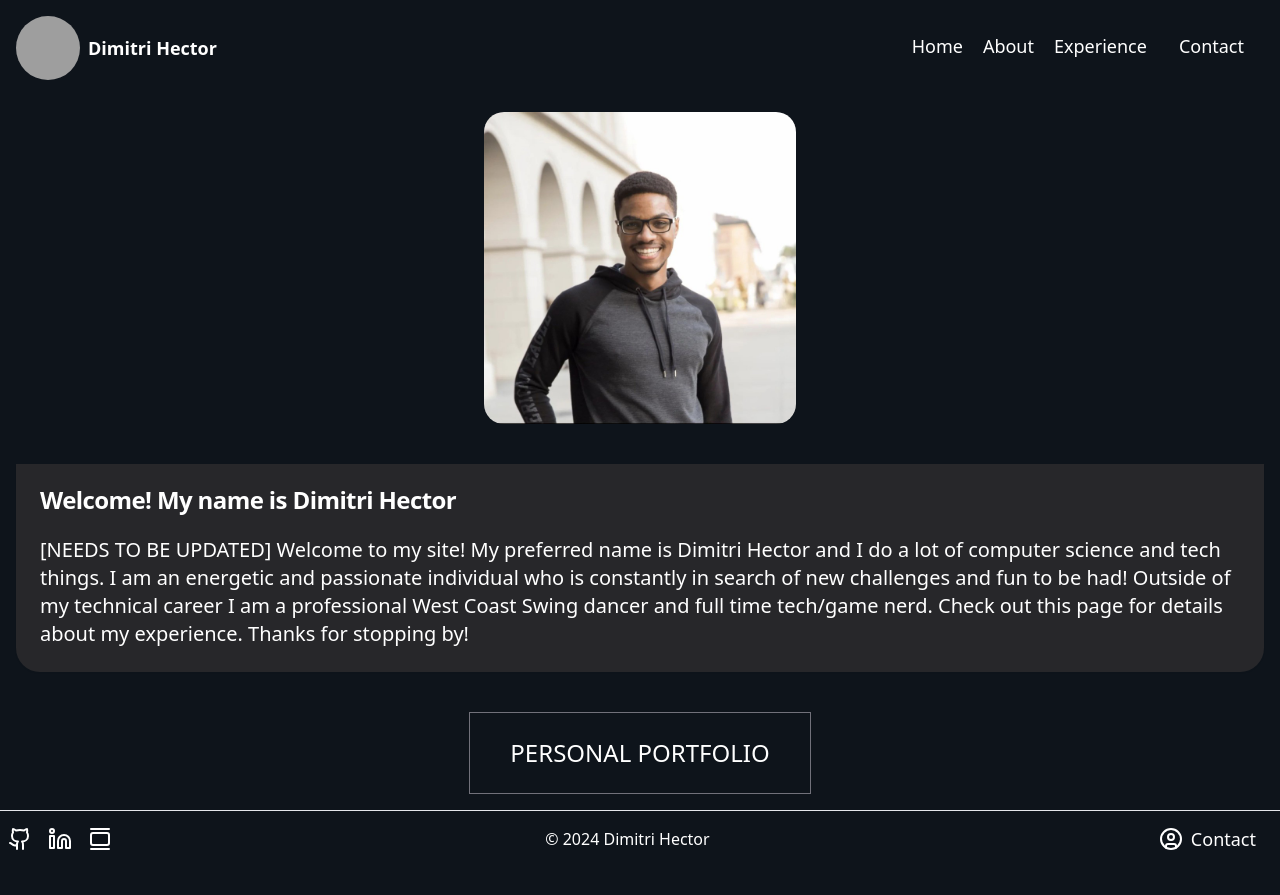
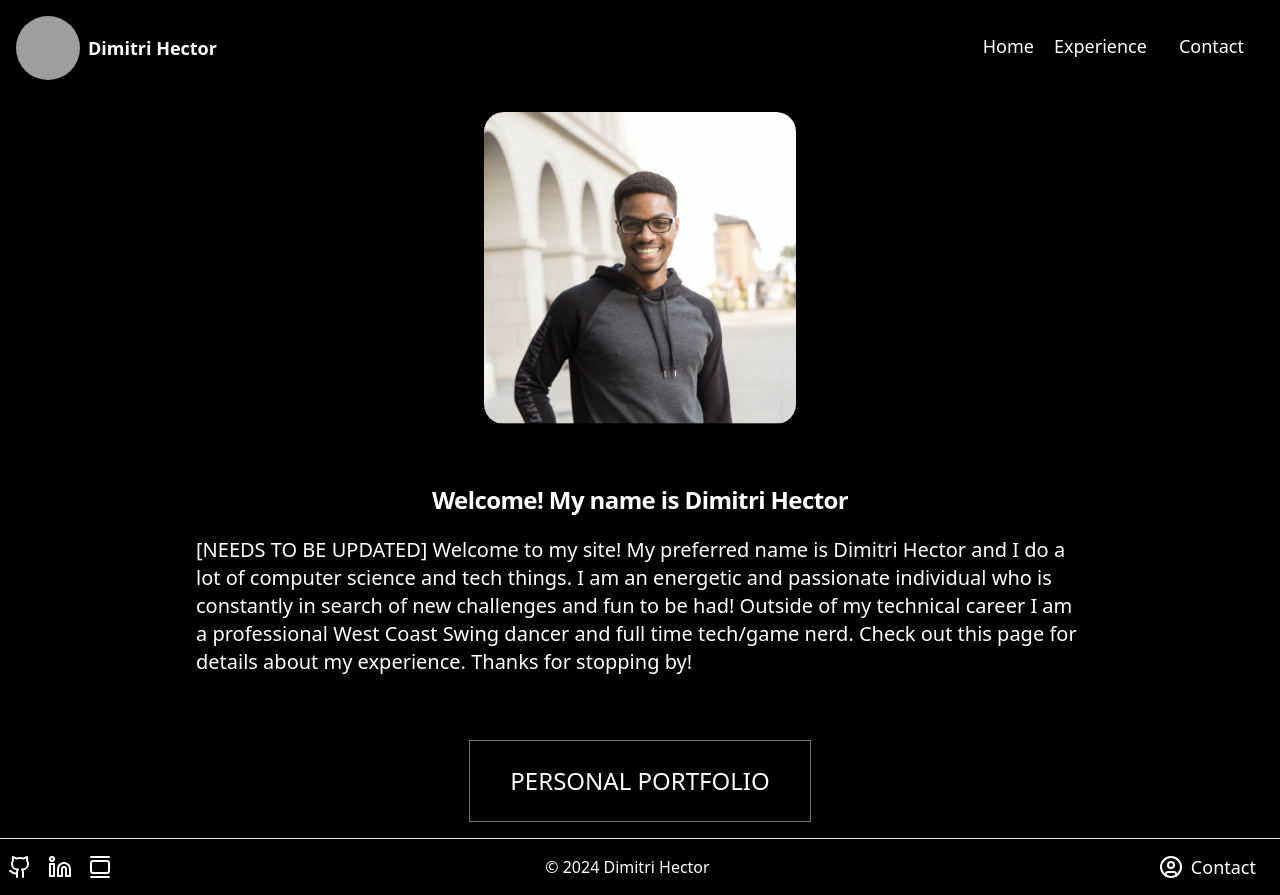
Before and after one commit to joshuahector86/prosite2024, a React (Vite) app: page /home in a window 1280 px wide. Before the commit the page ends 867 px from the top, so only its background shows below. Built offline with nearby package versions, Linux system fonts and the light colour scheme; grey boxes are pictures that could not be loaded.

Commit message:
removing about me page and fixing some styling on the home page

```diff
--- a/src/App.tsx
+++ b/src/App.tsx
@@ -1,12 +1,11 @@
 import { Route, Routes } from "react-router-dom";
-import { AboutMe, ContactMe, Experience, Heading, Home } from "./pages";
+import { ContactMe, Experience, Heading, Home } from "./pages";
 
 function App() {
   return (
     <Routes>
       <Route path="/" element={<Heading />} />
       <Route path="/home" element={<Home />} />
-      <Route path="/about" element={<AboutMe />} />
       <Route path="/contact" element={<ContactMe />} />
       <Route path="/experience" element={<Experience />} />
     </Routes>
--- a/src/components/shared/ContactMeFlyOut/ContactMeFlyOut.tsx
+++ b/src/components/shared/ContactMeFlyOut/ContactMeFlyOut.tsx
@@ -23,7 +23,7 @@ const ContactMeFlyOut: React.FC<ContactMeFlyOutProps> = ({ icon }: any) => {
           Contact
         </Button>
       </SheetTrigger>
-      <SheetContent side={"middle"}>
+      <SheetContent side={"right"}>
         <SheetHeader>
           <SheetTitle className="mb-2">Contact Me</SheetTitle>
         </SheetHeader>
--- a/src/components/shared/ContactMeFlyOut/ContactMeForm.tsx
+++ b/src/components/shared/ContactMeFlyOut/ContactMeForm.tsx
@@ -95,7 +95,9 @@ export const ContactMeForm = () => {
             </FormItem>
           )}
         />
-        <Button type="submit">Submit</Button>
+        <Button type="submit" variant={"outline"}>
+          Submit
+        </Button>
       </form>
     </Form>
   );
--- a/src/global.css
+++ b/src/global.css
@@ -3,6 +3,6 @@
 @tailwind utilities;
 
 :root {
-  background-color: #0e141b;
+  background-color: black;
   color: #ffffff;
 }
--- a/src/pages/AboutMe/index.tsx
+++ /dev/null
@@ -1,7 +0,0 @@
-import Page from "@/components/layout/Page";
-
-const AboutMe = () => {
-  return <Page>AboutMe</Page>;
-};
-
-export default AboutMe;
--- a/src/pages/Heading/index.tsx
+++ b/src/pages/Heading/index.tsx
@@ -1,14 +1,16 @@
-import { navLinks } from "@/utils/urls";
+import { Button } from "@/components/ui/button";
 import { Link } from "react-router-dom";
 const Heading = () => {
-  const links = navLinks;
   return (
-    <div className="flex justify-between items-center h-screen text-2xl">
-      {links.map((link) => (
-        <div className="hover:text-4xl p-2">
-          <Link to={link.href}>{link.name}</Link>
-        </div>
-      ))}
+    <div className="flex justify-center items-center h-screen text-2xl">
+      <Link to="/home">
+        <Button
+          className="text-2xl p-8 hover:bg-zinc-900 border-zinc-900"
+          variant={"outline"}
+        >
+          To The Site!
+        </Button>
+      </Link>
     </div>
   );
 };
--- a/src/pages/Home/index.tsx
+++ b/src/pages/Home/index.tsx
@@ -13,11 +13,11 @@ const Home = () => {
           alt="photo of me"
           className="rounded-[20px] w-[25%] "
         />
-        <Card className="border-none rounded-b-[24px] text-xl bg-zinc-800">
+        <Card className="border-none flex flex-col items-center text-xl max-w-[75%]">
           <CardHeader>
             <CardTitle>Welcome! My name is Dimitri Hector</CardTitle>
           </CardHeader>
-          <CardContent>
+          <CardContent className="">
             [NEEDS TO BE UPDATED] Welcome to my site! My preferred name is
             Dimitri Hector and I do a lot of computer science and tech things. I
             am an energetic and passionate individual who is constantly in
--- a/src/pages/index.tsx
+++ b/src/pages/index.tsx
@@ -1,7 +1,7 @@
 import Home from "./Home";
-import AboutMe from "./AboutMe";
+
 import ContactMe from "./ContactMe";
 import Experience from "./Experience";
 import Heading from "./Heading";
 
-export { Home, AboutMe, ContactMe, Experience, Heading };
+export { Home, ContactMe, Experience, Heading };
--- a/src/utils/urls.ts
+++ b/src/utils/urls.ts
@@ -1,7 +1,7 @@
 // Icon Imports
 export const navLinks = [
   { name: "Home", href: "/home" },
-  { name: "About", href: "/about" },
+
   { name: "Experience", href: "/experience" },
 ];
 
```
